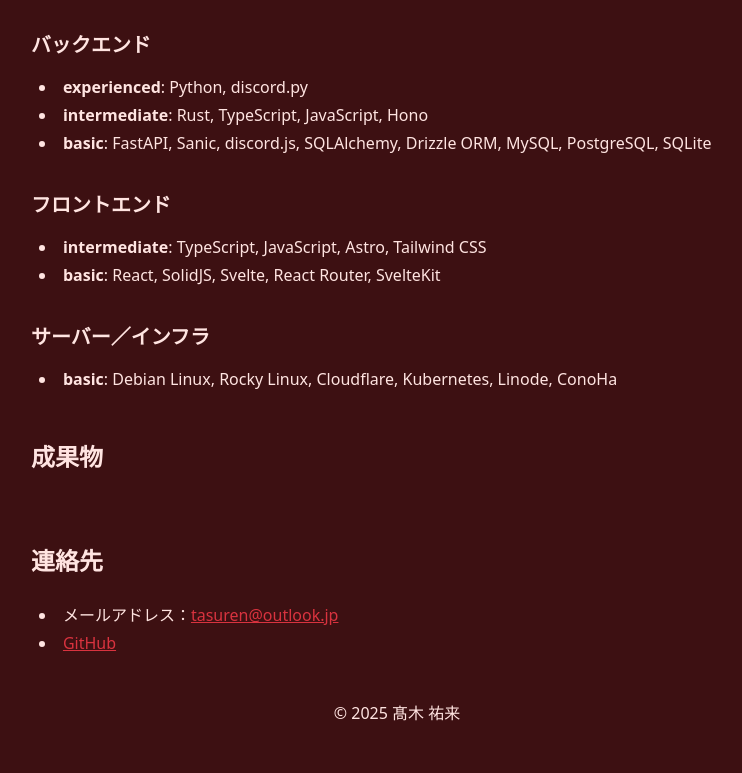
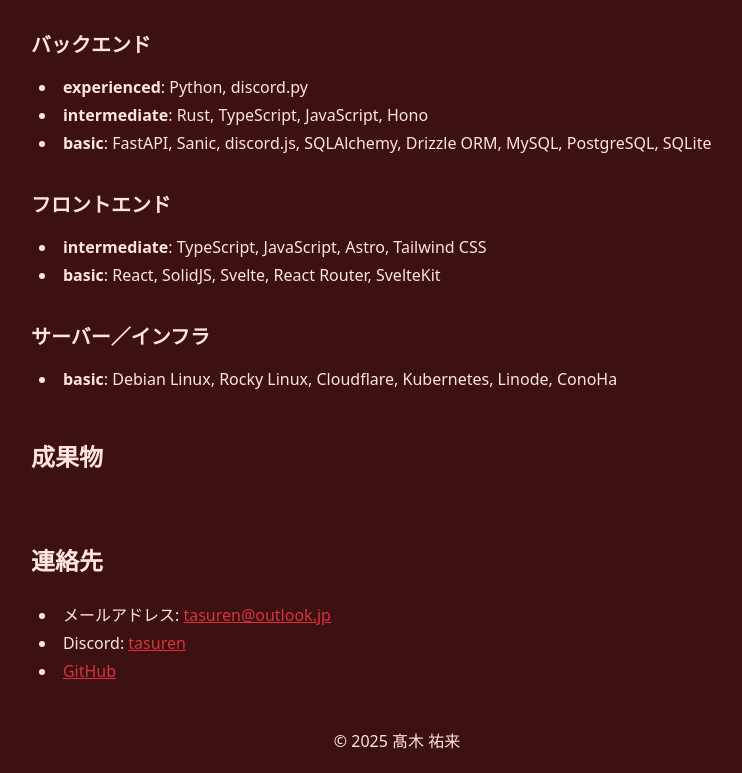
Before and after one commit to tasuren/website, an Astro site: page / in a window 1280 px wide. Shown: the part 720-1493 px from the top of the page, without its empty margins (243-985 px from the left). Before the commit the page ends 1465 px from the top, so only its background shows below. Built offline with nearby package versions, Linux system fonts and the light colour scheme; Astro itself is replaced by a stand-in of ours.

Commit message:
連絡先にDiscordを追加

```diff
--- a/src/pages/index.mdx
+++ b/src/pages/index.mdx
@@ -47,5 +47,6 @@
 
 ## 連絡先
 
-- メールアドレス：[tasuren@outlook.jp](mailto:tasuren@outlook.jp)
+- メールアドレス: [tasuren@outlook.jp](mailto:tasuren@outlook.jp)
+- Discord: [tasuren](https://discord.com/users/634763612535390209)
 - [GitHub](https://github.com/tasuren)
```
